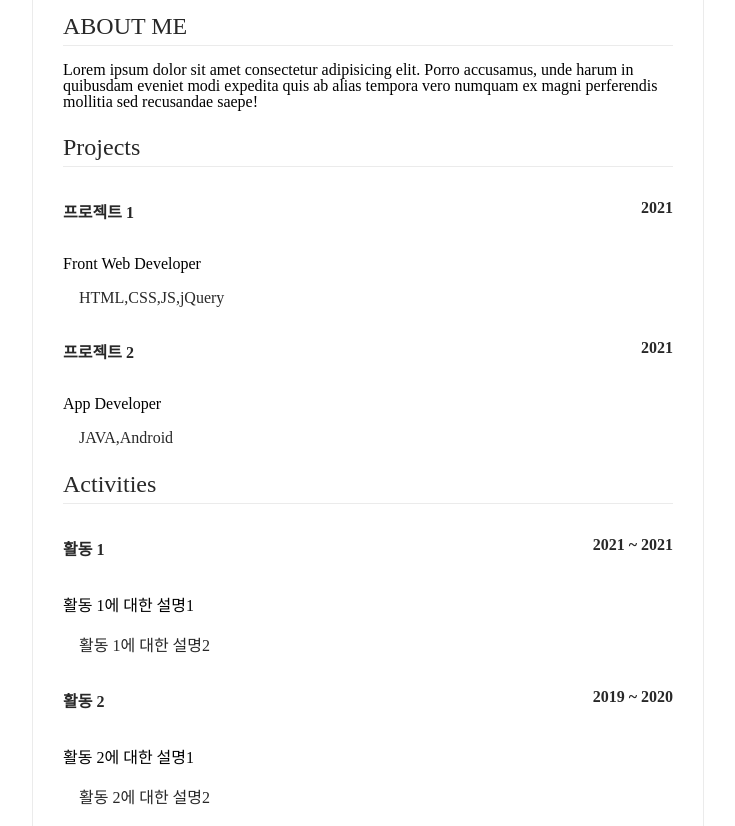
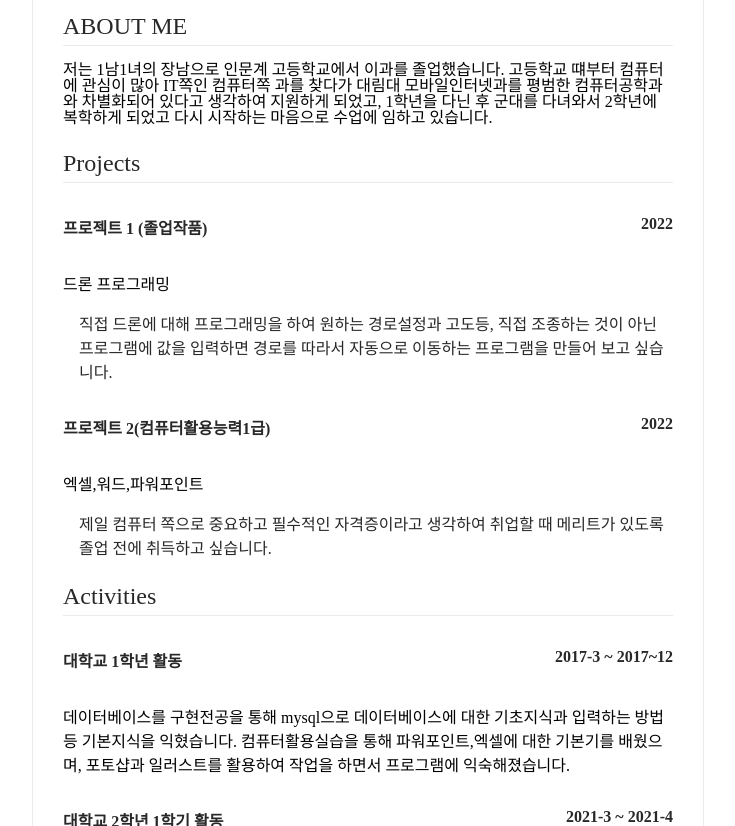
Before and after one commit to jaehyeonban/resume_0419, a plain HTML site: page index.html in a window 1280 px wide. Shown: the part 126-952 px from the top of the page, without its empty margins (272-1007 px from the left). Drawn offline with Linux system fonts and the light colour scheme.

Commit message:
반재현의 이력서

```diff
--- a/index.html
+++ b/index.html
@@ -16,42 +16,45 @@
         </div>
         <section>
             <h2> ABOUT ME </h2>
-            <p class="about-me-text"> Lorem ipsum dolor
-                sit amet consectetur adipisicing elit. Porro accusamus,
-                unde harum in quibusdam eveniet modi expedita quis ab alias
-                tempora vero numquam ex magni perferendis mollitia sed recusandae saepe! </p>
+            <p class="about-me-text"> 저는 1남1녀의 장남으로 인문계 고등학교에서 이과를 졸업했습니다.
+                고등학교 떄부터 컴퓨터에 관심이 많아 IT쪽인 컴퓨터쪽 과를 찾다가 대림대 모바일인터넷과를 평범한 컴퓨터공학과와 차별화되어 있다고 생각하여 지원하게 되었고,
+            1학년을 다닌 후 군대를 다녀와서 2학년에 복학하게 되었고 다시 시작하는 마음으로 수업에 임하고 있습니다. </p>
         </section>
         <section>
             <h2> Projects </h2>
             <div class="float-wrap">
-                <p class="title-text"> 프로젝트 1 </p>
-                <p class="year-text"> 2021 </p>
+                <p class="title-text"> 프로젝트 1 (졸업작품) </p>
+                <p class="year-text"> 2022 </p>
             </div>
-                <p class="desc-text"> Front Web Developer </p>
-                <p class="desc-subtext"> HTML,CSS,JS,jQuery </p>
+                <p class="desc-text"> 드론 프로그래밍 </p>
+                <p class="desc-subtext"> 직접 드론에 대해 프로그래밍을 하여 원하는 경로설정과 고도등, 직접 조종하는 것이 아닌 프로그램에 값을 입력하면 경로를 따라서 자동으로
+                    이동하는 프로그램을 만들어 보고 싶습니다. </p>
                 <div class="float-wrap">
-                    <p class="title-text"> 프로젝트 2 </p>
-                    <p class="year-text"> 2021 </p>
+                    <p class="title-text"> 프로젝트 2(컴퓨터활용능력1급) </p>
+                    <p class="year-text"> 2022 </p>
                 </div>
-                    <p class="desc-text"> App Developer </p>
-                    <p class="desc-subtext"> JAVA,Android </p>
+                    <p class="desc-text"> 엑셀,워드,파워포인트 </p>
+                    <p class="desc-subtext"> 제일 컴퓨터 쪽으로 중요하고 필수적인 자격증이라고 생각하여
+                        취업할 때 메리트가 있도록 졸업 전에 취득하고 싶습니다.  </p>
 
         </section>
 
         <section>
             <h2> Activities </h2>
             <div class="float-wrap">
-                <p class="title-text"> 활동 1 </p>
-                <p class="year-text"> 2021 ~ 2021 </p>
+                <p class="title-text"> 대학교 1학년 활동     </p>
+                <p class="year-text"> 2017-3 ~ 2017~12 </p>
             </div>
-                <p class="desc-text"> 활동 1에 대한 설명1 </p>
-                <p class="desc-subtext"> 활동 1에 대한 설명2 </p>
+                <p class="desc-text"> 데이터베이스를 구현전공을 통해 mysql으로 데이터베이스에 대한 기초지식과 입력하는 방법등 기본지식을 익혔습니다.
+                    컴퓨터활용실습을 통해 파워포인트,엑셀에 대한 기본기를 배웠으며, 포토샵과 일러스트를 활용하여 작업을 하면서 프로그램에 익숙해졌습니다. </p>
+                <p class="desc-subtext"> </p>
                 <div class="float-wrap">
-                    <p class="title-text"> 활동 2 </p>
-                    <p class="year-text"> 2019 ~ 2020 </p>
+                    <p class="title-text"> 대학교 2학년 1학기 활동 </p>
+                    <p class="year-text"> 2021-3 ~ 2021-4 </p>
                 </div>
-                    <p class="desc-text"> 활동 2에 대한 설명1 </p>
-                    <p class="desc-subtext"> 활동 2에 대한 설명2 </p>
+                    <p class="desc-text"> 현재 스마트콘텐츠 기초를 통해 HTML에 대한 기초지식과 style.css를 활용하여 HTML의 디자인하는 방법까지 배우고 있으며,
+                        자바스크립트를 학습하고 있으며 파워포인트를 완벽히 다루는 방법에 대해 배우고 있습니다. </p>
+                    <p class="desc-subtext">  </p>
 
         </section>
 
```
